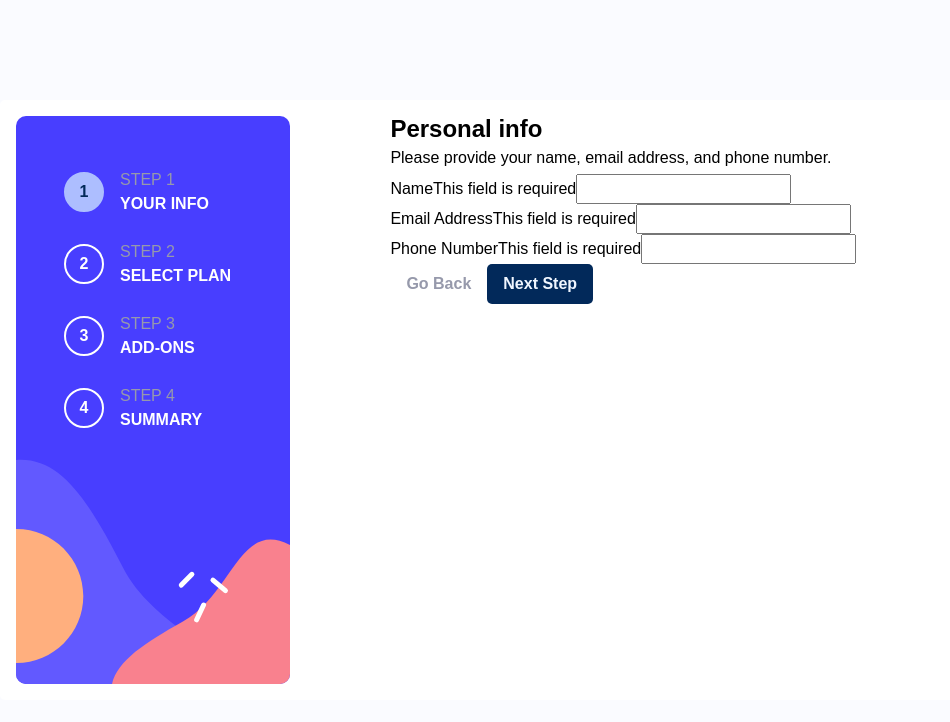
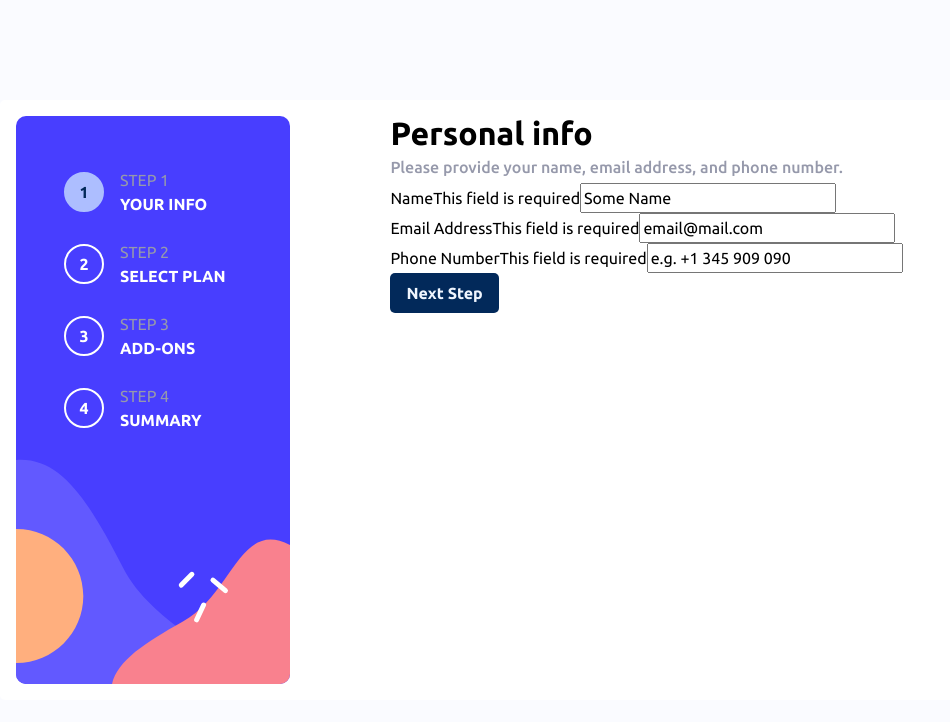
Before and after one commit to SparicI/multi-step-form, a Nuxt app: page / in a window 1280 px wide. Shown: the top 722 px of the page, without its empty margins (0-950 px from the left). Built offline with nearby package versions, Linux system fonts and the light colour scheme.

Commit message:
Create formButtons component

```diff
--- a/assets/css/fonts.css
+++ b/assets/css/fonts.css
@@ -4,7 +4,8 @@
     font-style: normal;
     font-weight: 400;
     font-display: swap;
-    src: url(/fonts/Ubuntu-Regular.ttf) format('ttf');
+    /* src: url(/fonts/Ubuntu-Regular.ttf) format('ttf'); */
+    src: url(../../public/fonts/Ubuntu-Regular.ttf) format('ttf');
     unicode-range: U+0000-00FF, U+0131, U+0152-0153, U+02BB-02BC, U+02C6, U+02DA, U+02DC, U+0304, U+0308, U+0329, U+2000-206F, U+2074, U+20AC, U+2122, U+2191, U+2193, U+2212, U+2215, U+FEFF, U+FFFD;
 }
 
@@ -14,7 +15,7 @@
     font-style: normal;
     font-weight: 500;
     font-display: swap;
-    src: url(/fonts/Ubuntu-Medium.ttf) format('ttf');
+    src: url(../../public/fonts/Ubuntu-Medium.ttf) format('ttf');
     unicode-range: U+0000-00FF, U+0131, U+0152-0153, U+02BB-02BC, U+02C6, U+02DA, U+02DC, U+0304, U+0308, U+0329, U+2000-206F, U+2074, U+20AC, U+2122, U+2191, U+2193, U+2212, U+2215, U+FEFF, U+FFFD;
 }
 
@@ -24,6 +25,6 @@
     font-style: normal;
     font-weight: 700;
     font-display: swap;
-    src: url(/fonts/Ubuntu-Bold.ttf) format('ttf');
+    src: url(../../public/fonts/Ubuntu-Bold.ttf) format('ttf');
     unicode-range: U+0000-00FF, U+0131, U+0152-0153, U+02BB-02BC, U+02C6, U+02DA, U+02DC, U+0304, U+0308, U+0329, U+2000-206F, U+2074, U+20AC, U+2122, U+2191, U+2193, U+2212, U+2215, U+FEFF, U+FFFD;
 }
--- a/assets/css/main.css
+++ b/assets/css/main.css
@@ -1,6 +1,6 @@
 @import url("@/assets/css/reset.css");
 @import url("@/assets/css/global.css");
 @import url("@/assets/css/variables.css");
-@import url("@/assets/css/fonts.css");
+/* @import url("@/assets/css/fonts.css"); */
 @import url("@/assets/css/buttons.css");
 @import url("@/assets/css/utilities.css")
--- a/assets/css/variables.css
+++ b/assets/css/variables.css
@@ -20,6 +20,7 @@
 
     /* Typography */
     --font-size-400: 16px;
+    --font-size-800: 32px;
 
     --font-family: "Ubuntu", sans-serif;
 
--- /dev/null
+++ b/components/FormButtons.vue
@@ -0,0 +1,35 @@
+<template>
+    <div class="form__controls">
+        <button
+            v-if="currentSection !== 'step-1'"
+            type="button"
+            class="button button--secondary"
+            @click="$emit('goBack')"
+        >Go Back</button>
+        <button
+            :type="currentSection === 'step-4' ? 'submit' : 'button'"
+            class="button button--primary"
+            @click="$emit('nextStep')"
+        >
+            <span v-if="currentSection === 'step-4'">Confirm</span>
+            <span v-else>Next Step</span>
+
+        </button>
+    </div>
+</template>
+
+<script
+    setup
+    lang="ts"
+>
+
+const props = defineProps({
+    currentSection: {
+        type: String,
+        default: 'step-1'
+    }
+})
+
+</script>
+
+<style scoped></style>
--- a/components/TheForm.vue
+++ b/components/TheForm.vue
@@ -1,7 +1,10 @@
 <template>
     <form action="">
 
-        <section id="step-1">
+        <section
+            id="step-1"
+            v-if="sectionActive === sections[0]"
+        >
             <div class="form__description">
                 <h2>Personal info</h2>
                 <p>Please provide your name, email address, and phone number.</p>
@@ -16,6 +19,7 @@
                     <span class="error">This field is required</span>
                     <input
                         type="text"
+                        v-model="form.name"
                         name="name"
                         id="name"
                         class="form__input"
@@ -29,6 +33,7 @@
                     <span class="error">This field is required</span>
                     <input
                         type="email"
+                        v-model="form.email"
                         name="email"
                         id="email"
                         class="form__input"
@@ -42,6 +47,7 @@
                     <span class="error">This field is required</span>
                     <input
                         type="tel"
+                        v-model="form.phone"
                         name="phone"
                         id="phone"
                         pattern="[0-9]{3}-[0-9]{3}-[0-9]{4}"
@@ -51,25 +57,66 @@
 
             </div>
 
+            <FormButtons
+                :currentSection='sectionActive'
+                @go-back="goBack"
+                @next-step="nextStep"
+            />
 
-            <div class="form__controls">
-                <button
-                    type="button"
-                    class="button button--secondary"
-                >Go Back</button>
-                <button
-                    type="button"
-                    class="button button--primary"
-                >Next Step</button>
-                <!-- <button
-                    type="submit"
-                    class="button button--primary"
-                >Confirm</button> -->
+        </section>
+
+        <section
+            id="step-2"
+            v-if="sectionActive === sections[1]"
+        >
+            <div class="form__description">
+                <h2>Select your plan</h2>
+                <p>You have the option of monthly or yearly billing.</p>
+            </div>
 
 
+            <FormButtons
+                :currentSection='sectionActive'
+                @go-back="goBack"
+                @next-step="nextStep"
+            />
+
+        </section>
+
+        <section
+            id="step-3"
+            v-if="sectionActive === sections[2]"
+        >
+            <div class="form__description">
+                <h2>Pick add-ons</h2>
+                <p>Add-ons help enhance your gaming experience.</p>
             </div>
 
+            <FormButtons
+                :currentSection='sectionActive'
+                @go-back="goBack"
+                @next-step="nextStep"
+            />
+
         </section>
+
+        <section
+            id="step-3"
+            v-if="sectionActive === sections[3]"
+        >
+            <div class="form__description">
+                <h2>Finishing up</h2>
+                <p>Double-check everything looks OK before confirming.</p>
+            </div>
+
+            <FormButtons
+                :currentSection='sectionActive'
+                @go-back="goBack"
+                @next-step="nextStep"
+            />
+
+        </section>
+
 
     </form>
 </template>
@@ -79,6 +126,41 @@
     lang="ts"
 >
 
+const sections = ['step-1', 'step-2', 'step-3', 'step-4']
+const sectionActive = ref('step-1')
+const form = ref({
+    name: "Some Name",
+    email: 'email@mail.com',
+    phone: "e.g. +1 345 909 090"
+})
+
+const goBack = () => {
+    const currentIndex = sections.findIndex(item => item === sectionActive.value)
+    if (currentIndex === 0) {
+        sectionActive.value = sections[0]
+    } else {
+        sectionActive.value = sections[currentIndex - 1]
+    }
+}
+
+const nextStep = () => {
+    const currentIndex = sections.findIndex(item => item === sectionActive.value)
+    if (currentIndex === sections.length - 1) {
+        sectionActive.value = sections[sections.length - 1]
+    } else {
+        sectionActive.value = sections[currentIndex + 1]
+    }
+}
+
 </script>
 
-<style scoped></style>
+<style scoped>
+.form__description h2 {
+    font-size: var(--font-size-800);
+}
+
+.form__description p {
+    color: var(--cool-gray);
+    font-weight: var(--font-weight-bold);
+}
+</style>
--- a/nuxt.config.ts
+++ b/nuxt.config.ts
@@ -9,9 +9,15 @@ export default defineNuxtConfig({
       htmlAttrs: {
         lang: 'en'
       },
+      link: [
+        { rel: 'preconnect', href: 'https://fonts.googleapis.com' },
+        { rel: 'preconnect', href: 'https://fonts.gstatic.com', crossorigin: '' },
+        { href: 'https://fonts.googleapis.com/css2?family=Ubuntu:ital,wght@0,300;0,400;0,500;0,700;1,300;1,400;1,500;1,700&display=swap', rel: 'stylesheet' }
+      ]
     }
   },
   css: [
     '@/assets/css/main.css',
   ],
+
 })
```
